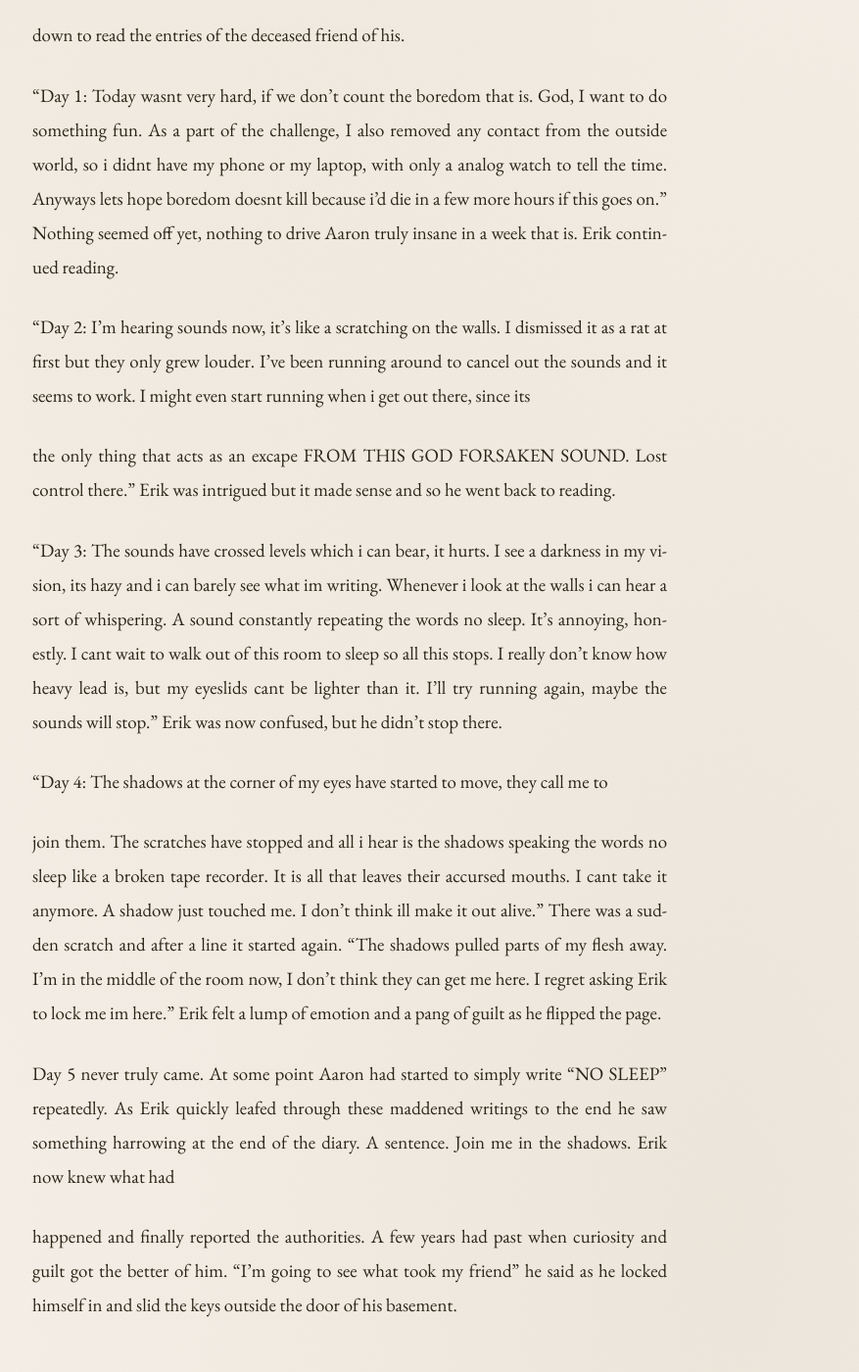
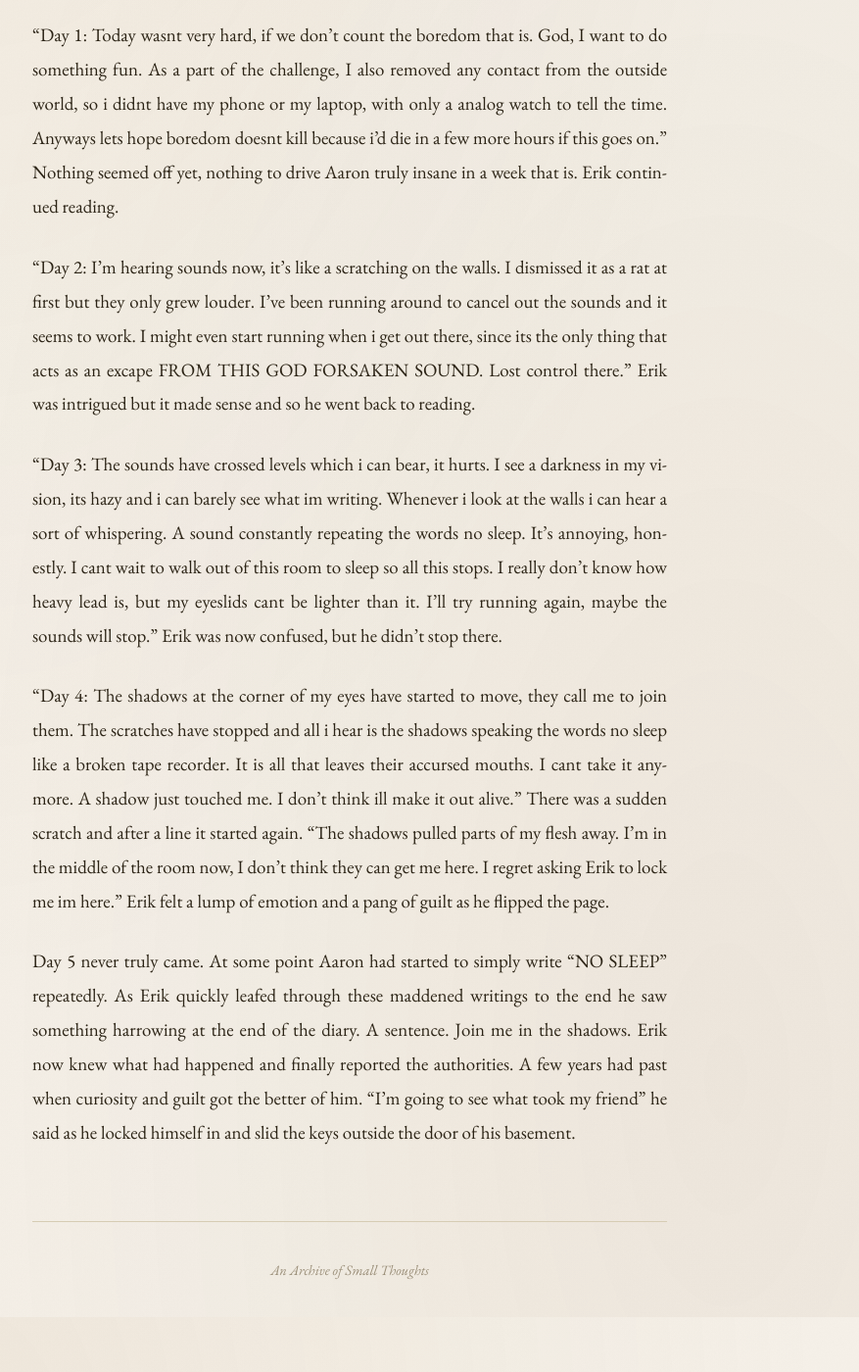
Before and after one commit to sgolwara/sgolwara.github.io, a Jekyll site: the page built from _stories/no-sleep.md, in a window 1280 px wide and 1400 px high, scrolled down 1086 px. Shown: the whole window at 98% size, without its empty margins (283-1160 px from the left). Built offline with Jekyll 4.4.1, drawn with Linux system fonts in a browser that asks for light colours; some web fonts are replaced; after the commit the page ends 2430 px from its top, so only the background shows below that; some of the changed text lies outside the part shown.

Commit message:
Update no-sleep.md

```diff
--- a/_stories/no-sleep.md
+++ b/_stories/no-sleep.md
@@ -6,22 +6,14 @@ date: 2023-06-27
 
 No Sleep. Seven Days. How difficult could it be? That's what Aaron said to his friend, Erik before he decided to challenge himself. It had now been exactly seven days since Aaron went down in his basement. Erik went down there to get his friend, he called out his name to the sound of silence. As he walked in and saw the room, he was shocked to his very core.
 
-Erik saw Aaron's mangled body, eyes torn away, scratches all over his body, chunks of meat missing and inscriptions on the wall which said "NO SLEEP" over and over again with dried blood. He saw Aarons's supplies, mostly used, just enough to live 2 days properly. Along with the supplies, he found a diary, the only thing which hadn't been smeared in blood. Erik, clearly shook, took the diary upstairs. He washed his face and drank a glass of water as he sat
-
-down to read the entries of the deceased friend of his.
+Erik saw Aaron's mangled body, eyes torn away, scratches all over his body, chunks of meat missing and inscriptions on the wall which said "NO SLEEP" over and over again with dried blood. He saw Aarons's supplies, mostly used, just enough to live 2 days properly. Along with the supplies, he found a diary, the only thing which hadn't been smeared in blood. Erik, clearly shook, took the diary upstairs. He washed his face and drank a glass of water as he sat down to read the entries of the deceased friend of his.
 
 "Day 1: Today wasnt very hard, if we don't count the boredom that is. God, I want to do something fun. As a part of the challenge, I also removed any contact from the outside world, so i didnt have my phone or my laptop, with only a analog watch to tell the time. Anyways lets hope boredom doesnt kill because i'd die in a few more hours if this goes on." Nothing seemed off yet, nothing to drive Aaron truly insane in a week that is. Erik continued reading.
 
-"Day 2: I'm hearing sounds now, it's like a scratching on the walls. I dismissed it as a rat at first but they only grew louder. I've been running around to cancel out the sounds and it seems to work. I might even start running when i get out there, since its
-
-the only thing that acts as an excape FROM THIS GOD FORSAKEN SOUND. Lost control there." Erik was intrigued but it made sense and so he went back to reading.
+"Day 2: I'm hearing sounds now, it's like a scratching on the walls. I dismissed it as a rat at first but they only grew louder. I've been running around to cancel out the sounds and it seems to work. I might even start running when i get out there, since its the only thing that acts as an excape FROM THIS GOD FORSAKEN SOUND. Lost control there." Erik was intrigued but it made sense and so he went back to reading.
 
 "Day 3: The sounds have crossed levels which i can bear, it hurts. I see a darkness in my vision, its hazy and i can barely see what im writing. Whenever i look at the walls i can hear a sort of whispering. A sound constantly repeating the words no sleep. It's annoying, honestly. I cant wait to walk out of this room to sleep so all this stops. I really don't know how heavy lead is, but my eyeslids cant be lighter than it. I'll try running again, maybe the sounds will stop." Erik was now confused, but he didn't stop there.
 
-"Day 4: The shadows at the corner of my eyes have started to move, they call me to
+"Day 4: The shadows at the corner of my eyes have started to move, they call me to join them. The scratches have stopped and all i hear is the shadows speaking the words no sleep like a broken tape recorder. It is all that leaves their accursed mouths. I cant take it anymore. A shadow just touched me. I don't think ill make it out alive." There was a sudden scratch and after a line it started again. "The shadows pulled parts of my flesh away. I'm in the middle of the room now, I don't think they can get me here. I regret asking Erik to lock me im here." Erik felt a lump of emotion and a pang of guilt as he flipped the page.
 
-join them. The scratches have stopped and all i hear is the shadows speaking the words no sleep like a broken tape recorder. It is all that leaves their accursed mouths. I cant take it anymore. A shadow just touched me. I don't think ill make it out alive." There was a sudden scratch and after a line it started again. "The shadows pulled parts of my flesh away. I'm in the middle of the room now, I don't think they can get me here. I regret asking Erik to lock me im here." Erik felt a lump of emotion and a pang of guilt as he flipped the page.
-
-Day 5 never truly came. At some point Aaron had started to simply write "NO SLEEP" repeatedly. As Erik quickly leafed through these maddened writings to the end he saw something harrowing at the end of the diary. A sentence. Join me in the shadows. Erik now knew what had
-
-happened and finally reported the authorities. A few years had past when curiosity and guilt got the better of him. "I'm going to see what took my friend" he said as he locked himself in and slid the keys outside the door of his basement.
+Day 5 never truly came. At some point Aaron had started to simply write "NO SLEEP" repeatedly. As Erik quickly leafed through these maddened writings to the end he saw something harrowing at the end of the diary. A sentence. Join me in the shadows. Erik now knew what had happened and finally reported the authorities. A few years had past when curiosity and guilt got the better of him. "I'm going to see what took my friend" he said as he locked himself in and slid the keys outside the door of his basement.
```
